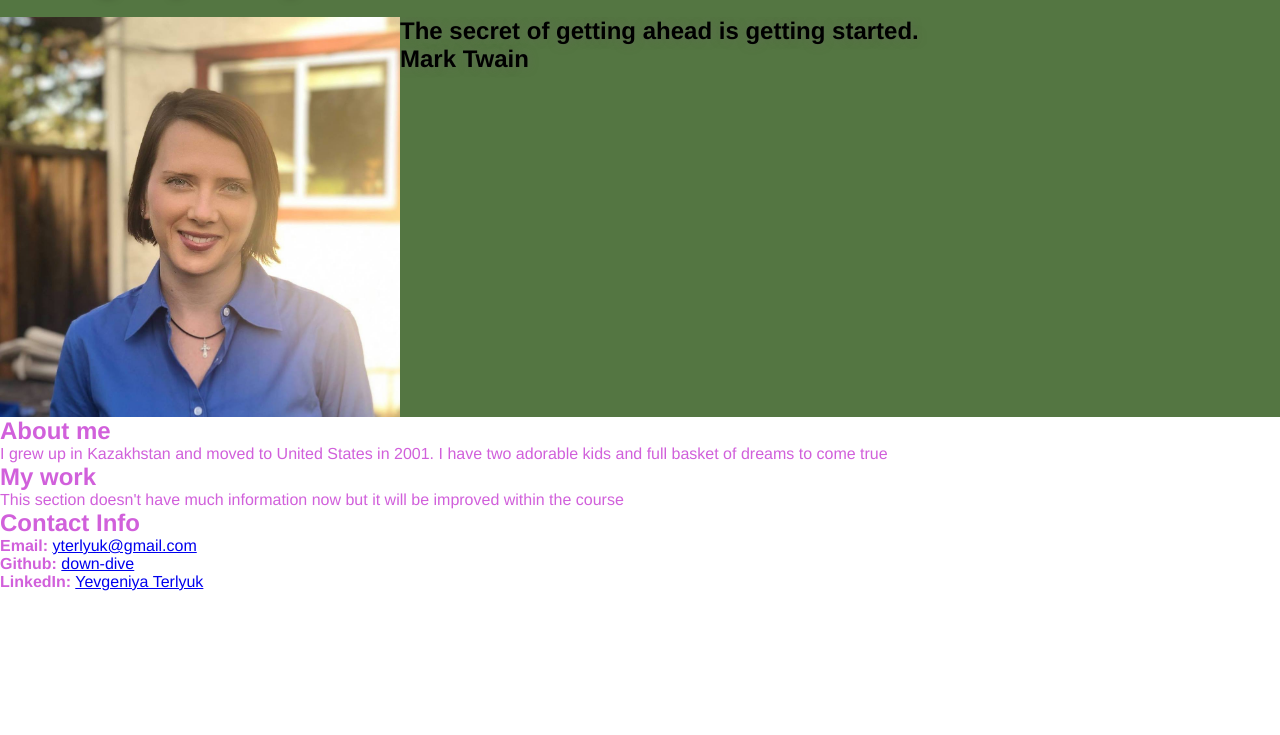
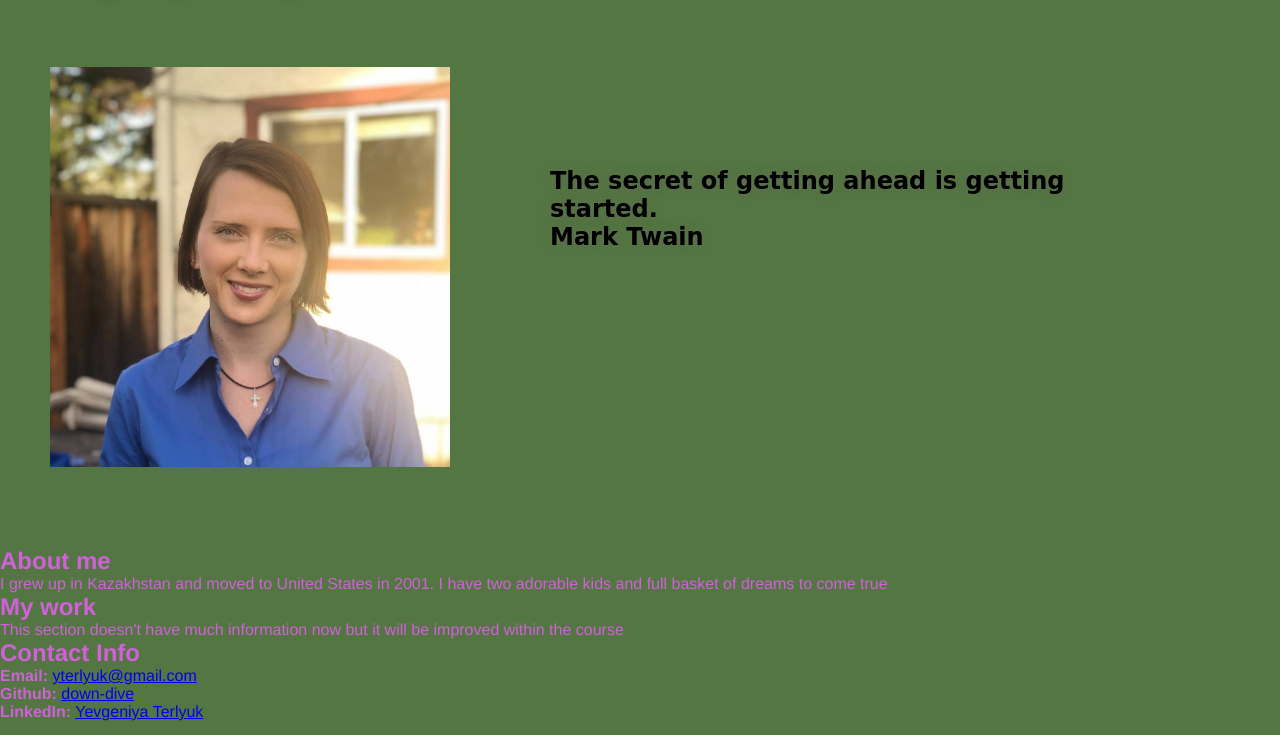
Before and after one commit to down-dive/Yev_Terlyuk-portfolio, a plain HTML site: page index.html in a window 1280 px wide. Shown: the part 65-800 px from the top of the page. Drawn offline with Linux system fonts and the light colour scheme.

Commit message:
hero section completed in css

```diff
--- a/assets/css/style.css
+++ b/assets/css/style.css
@@ -2,6 +2,7 @@
     box-sizing: border-box;
     margin: 0;
     padding: 0;
+    background-color: #547642;
   }
   /* header */
   body {
@@ -67,8 +68,8 @@
 
   .hero {
       /* background-image: url("../images/tree.png"); */
-      background-color: #547642;
       display: flex;
+      padding: 50px 50px 80px 50px;
   }
 
   .hero h1 {
@@ -76,6 +77,9 @@
     justify-content: space-between;
     color: black;
     text-shadow: 0 0 10px rgba(107, 102, 102, 0.5);
+    padding: 100px ;
+    font-family: cursive
+
 
   }
 
```
